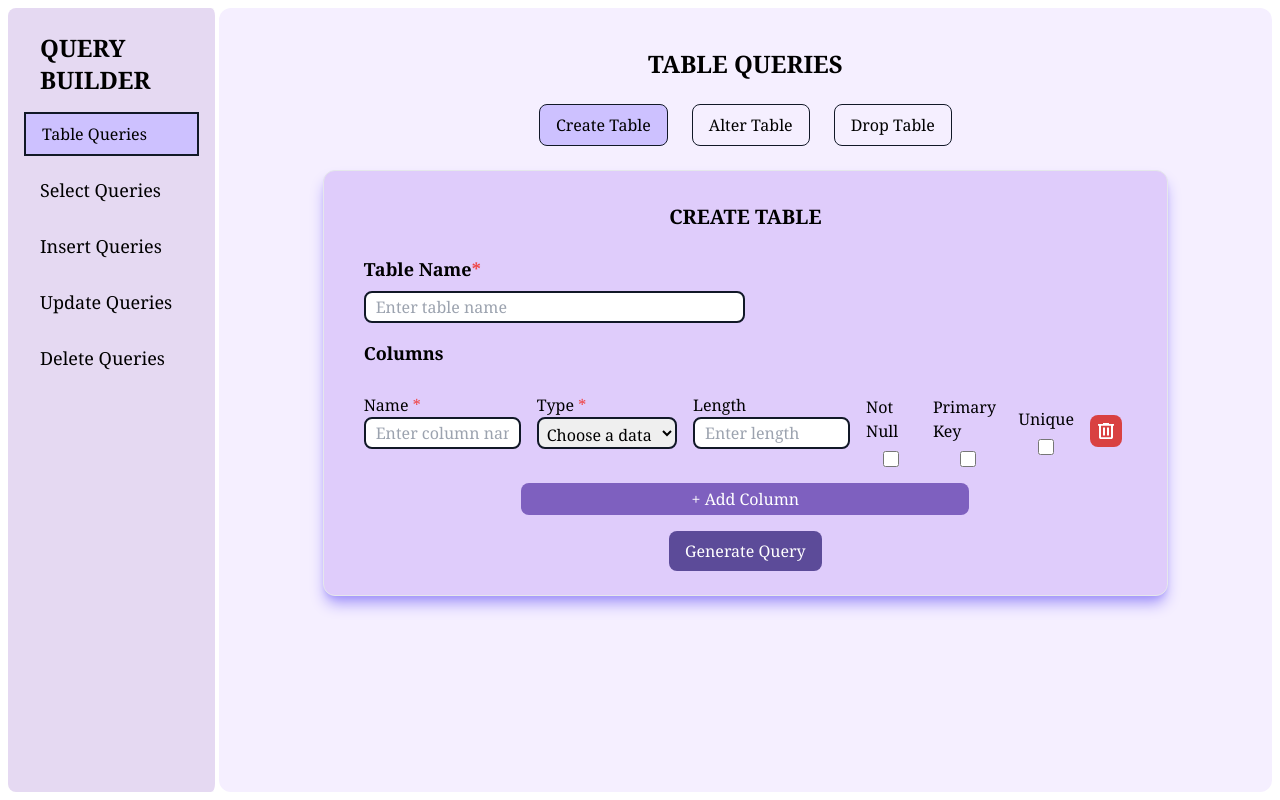
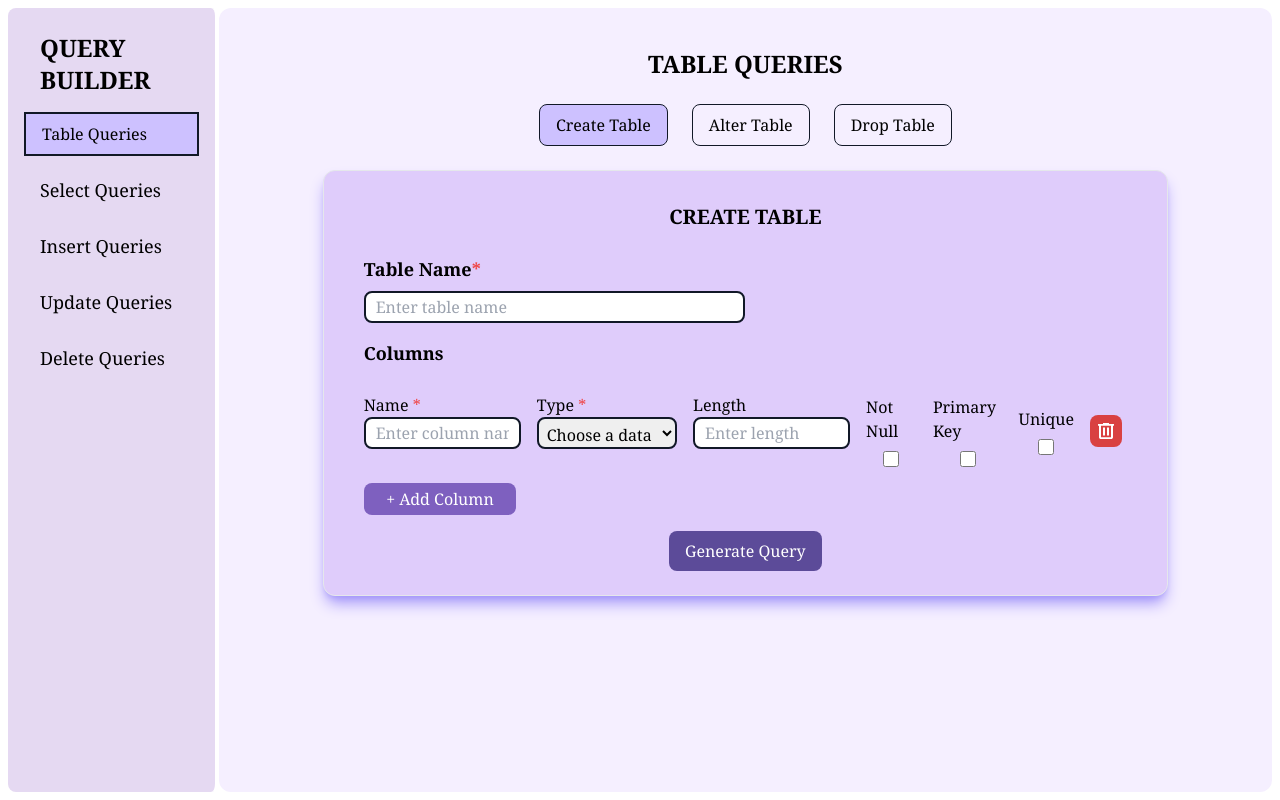
Before and after one commit to Ashini-Brejith/Custom-Query-Builder, an Angular app in the folder query_builder_frontend/: page /query-builder in a window 1280 px wide. Built offline with nearby package versions, Linux system fonts and the light colour scheme.

Commit message:
edited style for add column

```diff
--- a/query_builder_frontend/src/app/create-queries/create-queries.component.html
+++ b/query_builder_frontend/src/app/create-queries/create-queries.component.html
@@ -150,11 +150,11 @@
       </div>
     </div>
 
-    <div class="mb-4 mt-2 flex flex-wrap gap-4 mx-4 justify-center">
+    <div class="mb-4 mt-2 mx-4">
       <button
         type="button"
         (click)="addColumn()"
-        class="bg-[#7E60BF] max-w-md w-full text-white px-3 py-1 rounded-lg hover:bg-[#433878]"
+        class="bg-[#7E60BF] max-w-md w-1/5 text-white px-3 py-1 rounded-lg hover:bg-[#433878]"
       >
         + Add Column
       </button>
```
Also changed, not shown: 1 other file (tests, documents, lock files or other folders).
